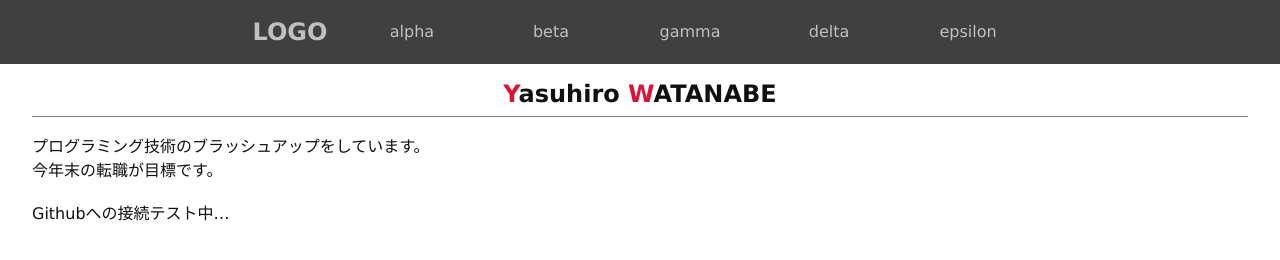
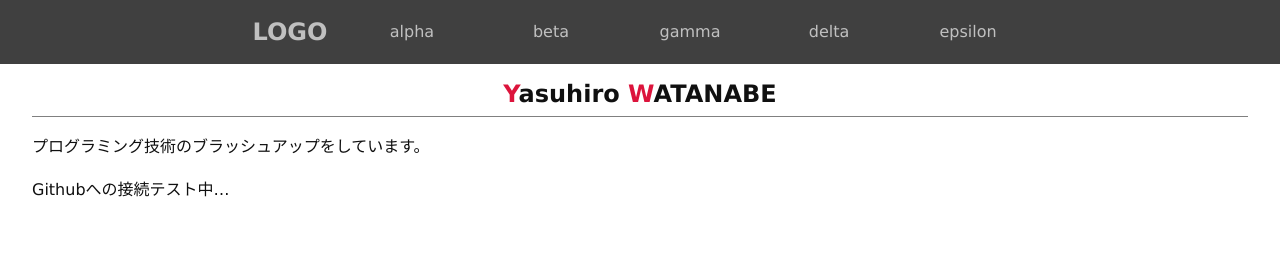
Before and after one commit to yasuhiro112358/yasuhiro112358.github.io, a plain HTML site: page index.html in a window 1280 px wide. Drawn offline with Linux system fonts and the light colour scheme.

Commit message:
Update index.html

```diff
--- a/index.html
+++ b/index.html
@@ -62,8 +62,7 @@
 
         <main>
             <h1><span class="capital">Y</span>asuhiro <span class="capital">W</span>ATANABE</h1>
-            <p>プログラミング技術のブラッシュアップをしています。<br>
-                今年末の転職が目標です。<br><br>
+            <p>プログラミング技術のブラッシュアップをしています。<br><br>
                 Githubへの接続テスト中…</p>
 
             <div class="box"></div>
```
